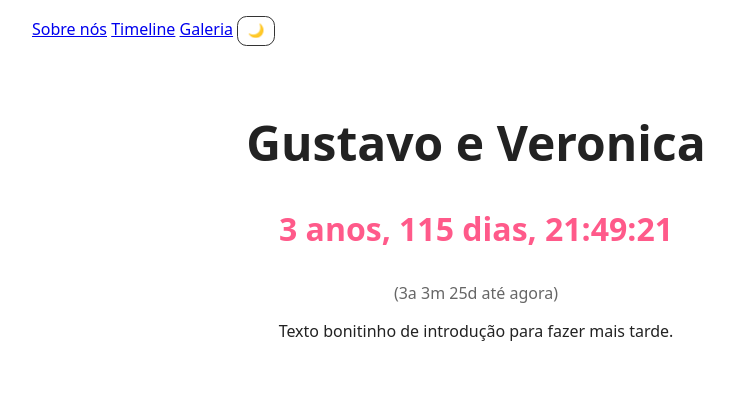
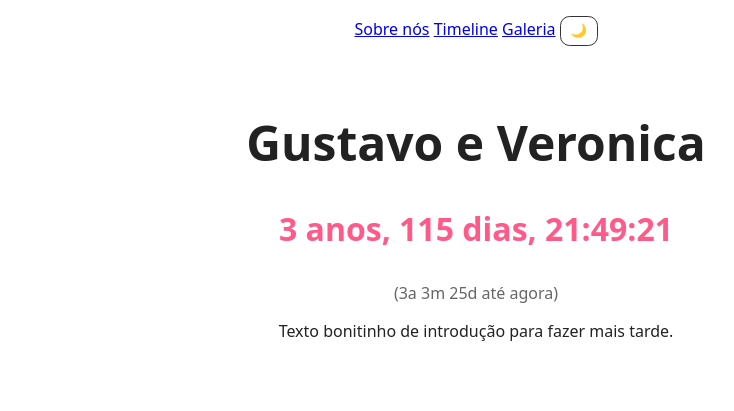
Before and after one commit to SrGonGit/VOG, a Flask app: page / in a window 1280 px wide. Shown: the top 411 px of the page, without its empty margins (164-898 px from the left). Run offline with Flask 3, Linux system fonts and the light colour scheme.

Commit message:
Update base.html

```diff
--- a/templates/base.html
+++ b/templates/base.html
@@ -7,12 +7,12 @@
   <link rel="stylesheet" href="{{ url_for('static', filename='css/styles.css') }}">
 </head>
 <body>
-  <header class="container">
+  <header class="container" style="text-align:center;">
     <nav class="dark-theme">
       <a href="#sobre">Sobre nós</a>
       <a href="#timeline">Timeline</a>
       <a href="#galeria">Galeria</a>
-      <button id="themeToggle" aria-label="Alternar tema" title="Alternar tema" class="btn-ghost">🌙</button>
+      <button id="themeToggle" class="btn-ghost" aria-label="Alternar tema">🌙</button>
     </nav>
   </header>
 
```
